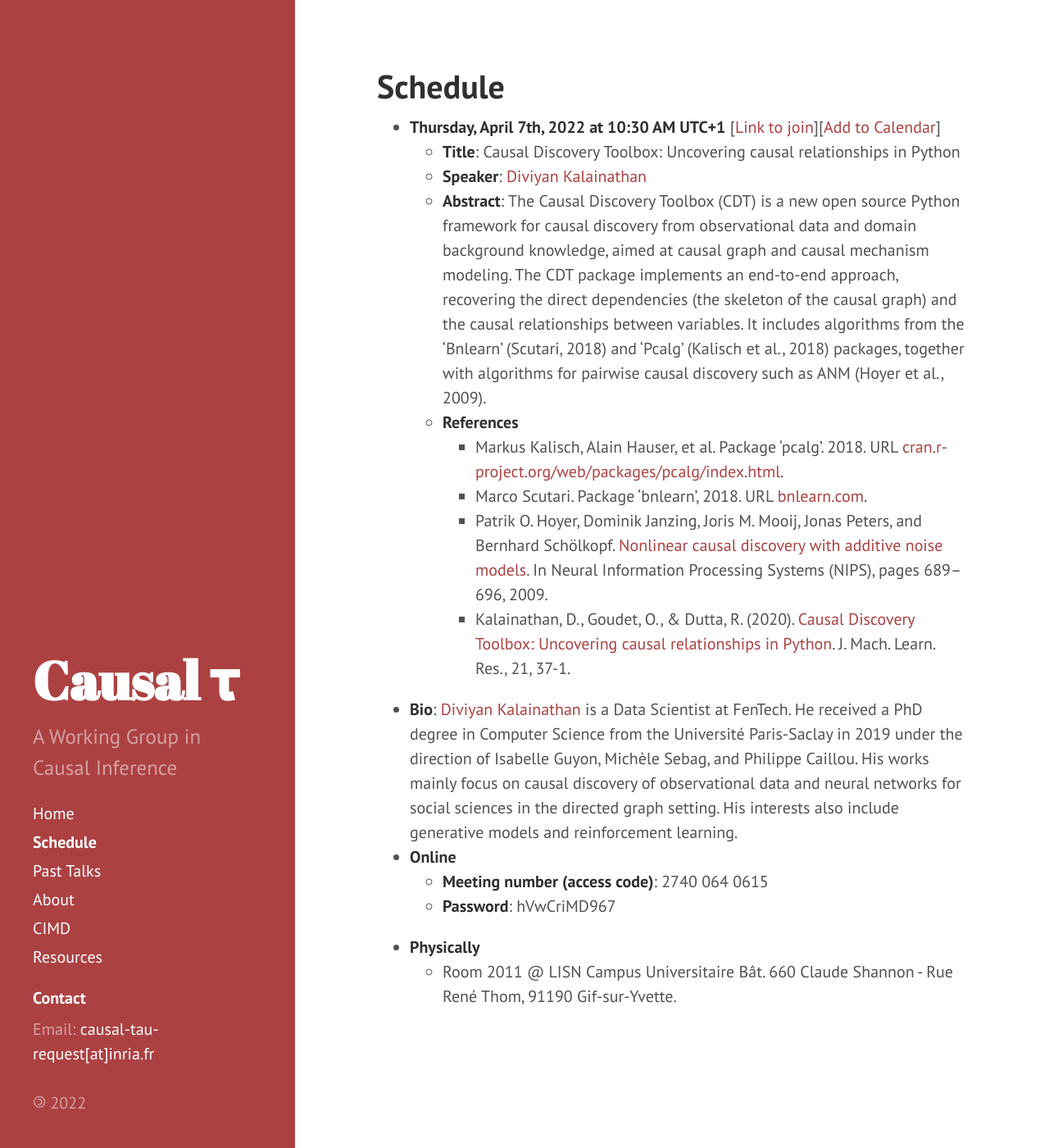
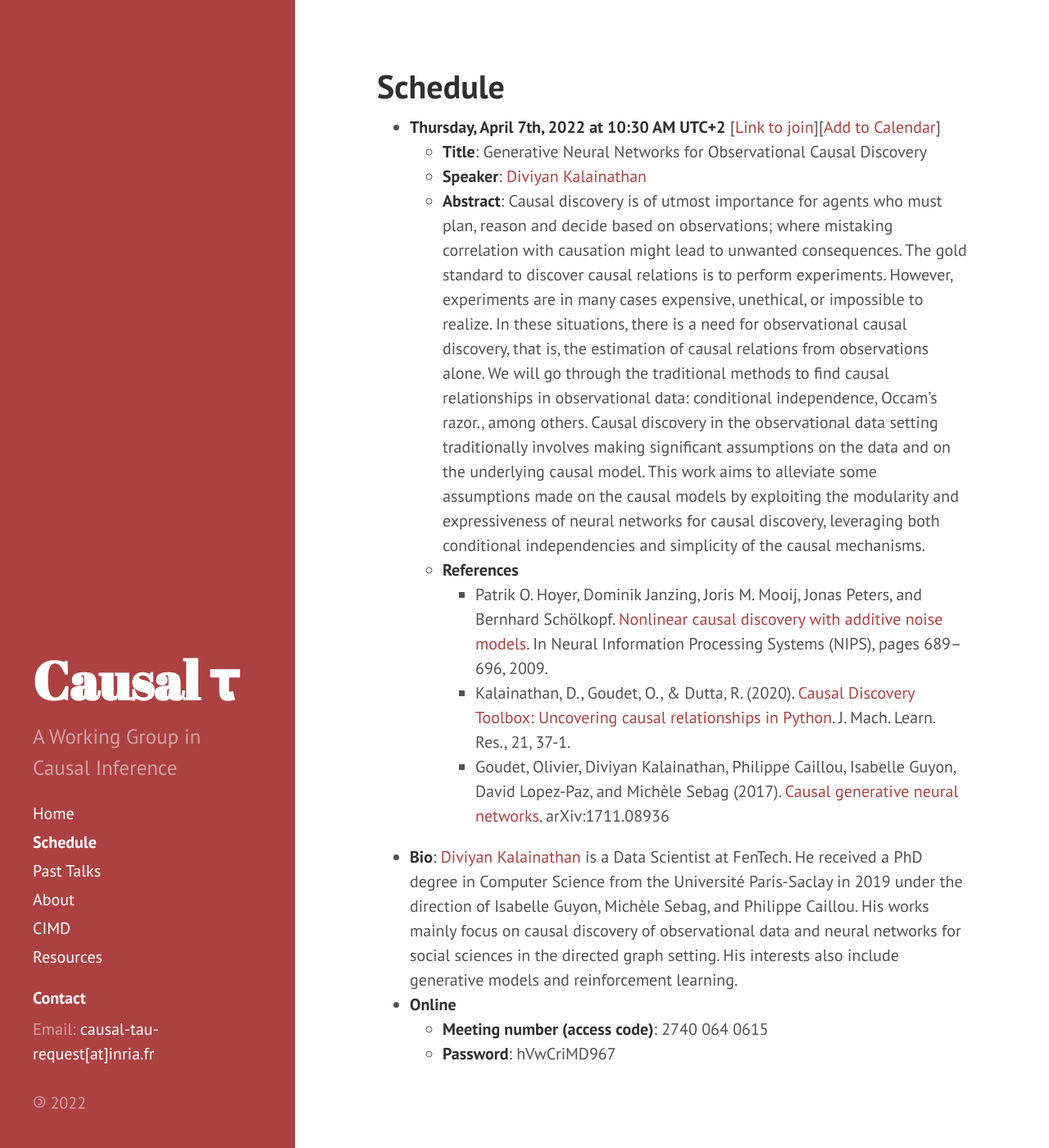
Before and after one commit to CausalTau/causaltau.github.io, a Jekyll site: the page built from schedule.md, in a window 1280 px wide and 1400 px high. Shown: the whole window at 82% size. Built offline with Jekyll 4.4.1, drawn with Linux system fonts in a browser that asks for light colours; nearby versions of some CDN libraries.

Commit message:
Update Kalainathan's talk title and abstract
* Add a new version of the invitation file

```diff
--- a/schedule.md
+++ b/schedule.md
@@ -6,18 +6,16 @@ order: 3
 
 <!-- ## Upcoming Seminar Presentations -->
 
-* **Thursday, April 7th, 2022 at 10:30 AM UTC+1** [[Link to join](https://inria.webex.com/inria-en/j.php?MTID=m6744fb0489e22385e1538c4fef104f61)][[Add to Calendar](/files/CDT.ics)]
-  - **Title**: Causal Discovery Toolbox: Uncovering causal relationships in Python
+* **Thursday, April 7th, 2022 at 10:30 AM UTC+2** [[Link to join](https://inria.webex.com/inria-en/j.php?MTID=m6744fb0489e22385e1538c4fef104f61)][[Add to Calendar](/files/GNCD.ics)]
+  - **Title**: Generative Neural Networks for Observational Causal Discovery
   - **Speaker**: [Diviyan Kalainathan](https://diviyan-kalainathan.github.io/)
-  - **Abstract**: The Causal Discovery Toolbox (CDT) is a new open source Python framework for causal discovery from observational data and domain background knowledge, aimed at causal graph and causal mechanism modeling. The CDT package implements an end-to-end approach, recovering the direct dependencies (the skeleton of the causal graph) and the causal relationships between variables. It includes algorithms from the 'Bnlearn' (Scutari, 2018) and 'Pcalg' (Kalisch et al., 2018) packages, together with algorithms for pairwise causal discovery such as ANM (Hoyer et al., 2009).
+  - **Abstract**: Causal discovery is of utmost importance for agents who must plan, reason and decide based on observations; where mistaking correlation with causation might lead to unwanted consequences. The gold standard to discover causal relations is to perform experiments. However, experiments are in many cases expensive, unethical, or impossible to realize. In these situations, there is a need for observational causal discovery, that is, the estimation of causal relations from observations alone.
+  We will go through the traditional methods to find causal relationships in observational data: conditional independence, Occam's razor., among others. Causal discovery in the observational data setting traditionally involves making significant assumptions on the data and on the underlying causal model. This work aims to alleviate some assumptions made on the causal models by exploiting the modularity and expressiveness of neural networks for causal discovery, leveraging both conditional independencies and simplicity of the causal mechanisms.
   - **References**
-     *  Markus Kalisch, Alain Hauser, et al. Package ‘pcalg’. 2018. URL [cran.r-project.org/web/packages/pcalg/index.html](https://cran.r-project.org/web/packages/pcalg/index.html).
-    * Marco Scutari. Package ‘bnlearn’, 2018. URL [bnlearn.com](https://www.bnlearn.com).
     * Patrik O. Hoyer, Dominik Janzing, Joris M. Mooij, Jonas Peters, and Bernhard Schölkopf. [Nonlinear causal discovery with additive noise models](https://papers.nips.cc/paper/2008/hash/f7664060cc52bc6f3d620bcedc94a4b6-Abstract.html). In Neural Information Processing Systems (NIPS), pages 689–696, 2009.
     * Kalainathan, D., Goudet, O., & Dutta, R. (2020). [Causal Discovery Toolbox: Uncovering causal relationships in Python](https://jmlr.org/papers/v21/19-187.html). J. Mach. Learn. Res., 21, 37-1.
+    * Goudet, Olivier, Diviyan Kalainathan, Philippe Caillou, Isabelle Guyon, David Lopez-Paz, and Michèle Sebag (2017). [Causal generative neural networks](https://arxiv.org/abs/1711.08936). arXiv:1711.08936
  * **Bio**: [Diviyan Kalainathan](https://diviyan-kalainathan.github.io/) is a Data Scientist at FenTech. He received a PhD degree in Computer Science from the Université Paris-Saclay in 2019 under the direction of Isabelle Guyon, Michèle Sebag, and Philippe Caillou. His works mainly focus on causal discovery of observational data and neural networks for social sciences in the directed graph setting. His interests also include generative models and reinforcement learning.
  * **Online**
    - **Meeting number (access code)**: 2740 064 0615
    - **Password**: hVwCriMD967
-* **Physically**
-  - Room 2011 @ LISN Campus Universitaire Bât. 660 Claude Shannon - Rue René Thom, 91190 Gif-sur-Yvette.
```
Also changed, not shown: 1 other file.
